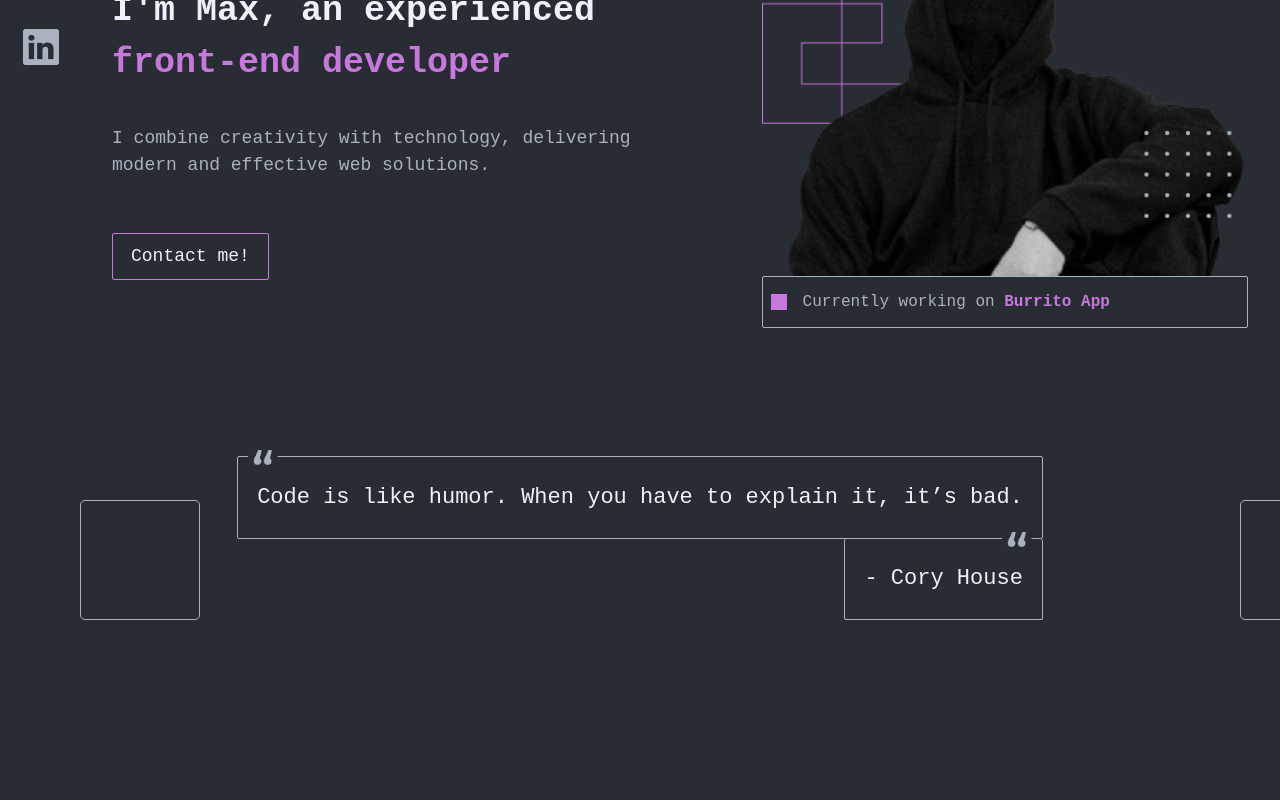
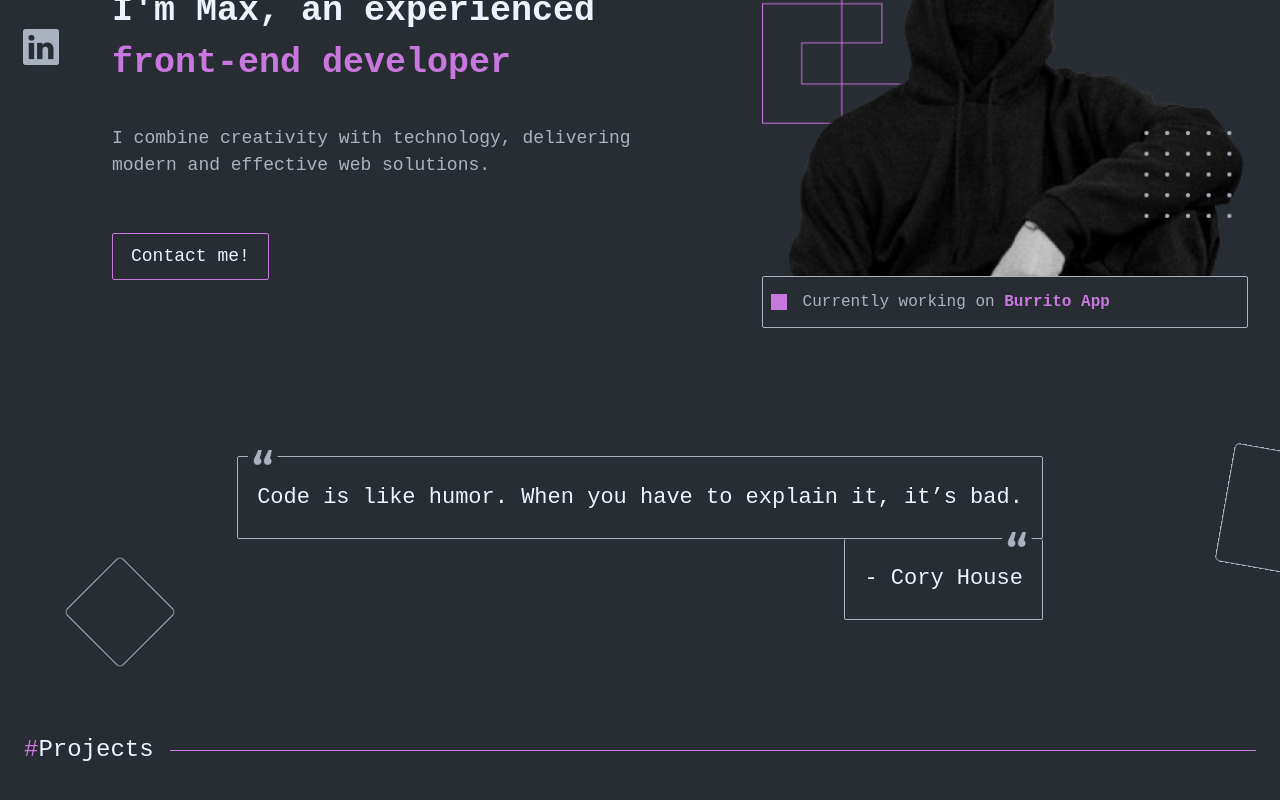
Before and after one commit to maxszymanski/portfolio, a React (Vite) app: page / in a window 1280 px wide. Shown: the part 284-1084 px from the top of the page. Before the commit the page ends 984 px from the top, so only its background shows below. Built offline with nearby package versions, Linux system fonts and the light colour scheme.

Commit message:
create projects section

```diff
--- a/src/features/mainPage/Header.jsx
+++ b/src/features/mainPage/Header.jsx
@@ -1,4 +1,4 @@
-import styled, { css } from 'styled-components'
+import styled from 'styled-components'
 import HeaderTitle from './HeaderTitle'
 import HeaderImage from './HeaderImage'
 import HeaderQoute from './HeaderQoute'
@@ -9,7 +9,7 @@ const MainHeader = styled.header`
     position: relative;
     display: flex;
     flex-direction: column;
-    padding: 5em 1.5em;
+    padding: 5em 1.5em 2em;
     align-items: center;
 
     @media ${screenWidth.lg} {
--- /dev/null
+++ b/src/features/mainPage/ProjectsSection.jsx
@@ -0,0 +1,14 @@
+import { useTranslation } from 'react-i18next'
+import Section from '../../ui/Section'
+import SectionHeading from '../../ui/SectionHeading'
+
+function ProjectsSection() {
+    const { t } = useTranslation()
+    return (
+        <Section>
+            <SectionHeading>{t('projects')}</SectionHeading>
+        </Section>
+    )
+}
+
+export default ProjectsSection
--- a/src/pages/MainPage.jsx
+++ b/src/pages/MainPage.jsx
@@ -1,9 +1,14 @@
 import Header from '../features/mainPage/Header'
+import ProjectsSection from '../features/mainPage/ProjectsSection'
+import Main from '../ui/Main'
 
 function MainPage() {
     return (
         <>
             <Header />
+            <Main>
+                <ProjectsSection />
+            </Main>
         </>
     )
 }
--- a/src/styles/GlobalStyles.js
+++ b/src/styles/GlobalStyles.js
@@ -28,7 +28,10 @@ const GlobalStyles = createGlobalStyle`
 
 html {
   font-size: 62.5%;
-  overflow-x: hidden;
+
+  @media ${screenWidth.lg} {
+    overflow-x: hidden;
+  }
 
 }
 
--- /dev/null
+++ b/src/ui/Main.jsx
@@ -0,0 +1,4 @@
+import styled from 'styled-components'
+
+const Main = styled.main``
+export default Main
--- a/src/ui/NavSocials.jsx
+++ b/src/ui/NavSocials.jsx
@@ -35,7 +35,7 @@ const SocialLink = styled(Link)`
     }
 `
 const Line = styled.div`
-    display: hidden;
+    display: none;
     height: 230px;
     width: 1px;
     background-color: var(--color-gray);
--- a/src/ui/RotatedSquare.jsx
+++ b/src/ui/RotatedSquare.jsx
@@ -4,32 +4,47 @@ import { screenWidth } from '../styles/mediaQueries'
 const position = {
     left: css`
         left: 5em;
-        bottom: 5em;
+        bottom: 3em;
+        rotate: 45deg;
+        height: 80px;
+        width: 80px;
+        animation-duration: 100s;
+        animation-name: rotateSquareLeft;
     `,
     right: css`
-        right: -5em;
-        bottom: 5em;
+        right: -4em;
+        bottom: 8em;
+        rotate: 10deg;
+        height: 120px;
+        width: 120px;
+        animation-duration: 120s;
+        animation-name: rotateSquareRight;
     `,
 }
 
 const RotatedSquare = styled.div`
     position: absolute;
     display: none;
-    height: 120px;
-    width: 120px;
     background-color: transparent;
     border: 1px solid var(--color-gray);
     border-radius: 5px;
-    animation: 100s infinite rotateSquare;
+    animation-iteration-count: infinite;
     ${(props) => position[props.$position] + ';'}
 
-    @media ${screenWidth.xl} {
+    @media ${screenWidth.lg} {
         display: block;
     }
-
-    @keyframes rotateSquare {
+    @keyframes rotateSquareLeft {
         from {
-            rotate: 0deg;
+            rotate: 0;
+        }
+        to {
+            rotate: -360deg;
+        }
+    }
+    @keyframes rotateSquareRight {
+        from {
+            rotate: 0;
         }
         to {
             rotate: 360deg;
--- /dev/null
+++ b/src/ui/Section.jsx
@@ -0,0 +1,7 @@
+import styled from 'styled-components'
+
+const Section = styled.section`
+    padding: 2em 1.5em;
+`
+
+export default Section
--- /dev/null
+++ b/src/ui/SectionHeading.jsx
@@ -0,0 +1,32 @@
+import styled from 'styled-components'
+
+const HeadingContainer = styled.div`
+    display: flex;
+    align-items: center;
+    gap: 1em;
+`
+
+const HeadingSection = styled.h2`
+    color: var(--color-white);
+    font-weight: 500;
+
+    &::first-letter {
+        color: var(--color-primary);
+    }
+`
+const SectionLine = styled.div`
+    height: 1px;
+    width: 100%;
+    background-color: var(--color-primary);
+`
+
+function SectionHeading({ children }) {
+    return (
+        <HeadingContainer>
+            <HeadingSection>#{children}</HeadingSection>
+            <SectionLine />
+        </HeadingContainer>
+    )
+}
+
+export default SectionHeading
```
